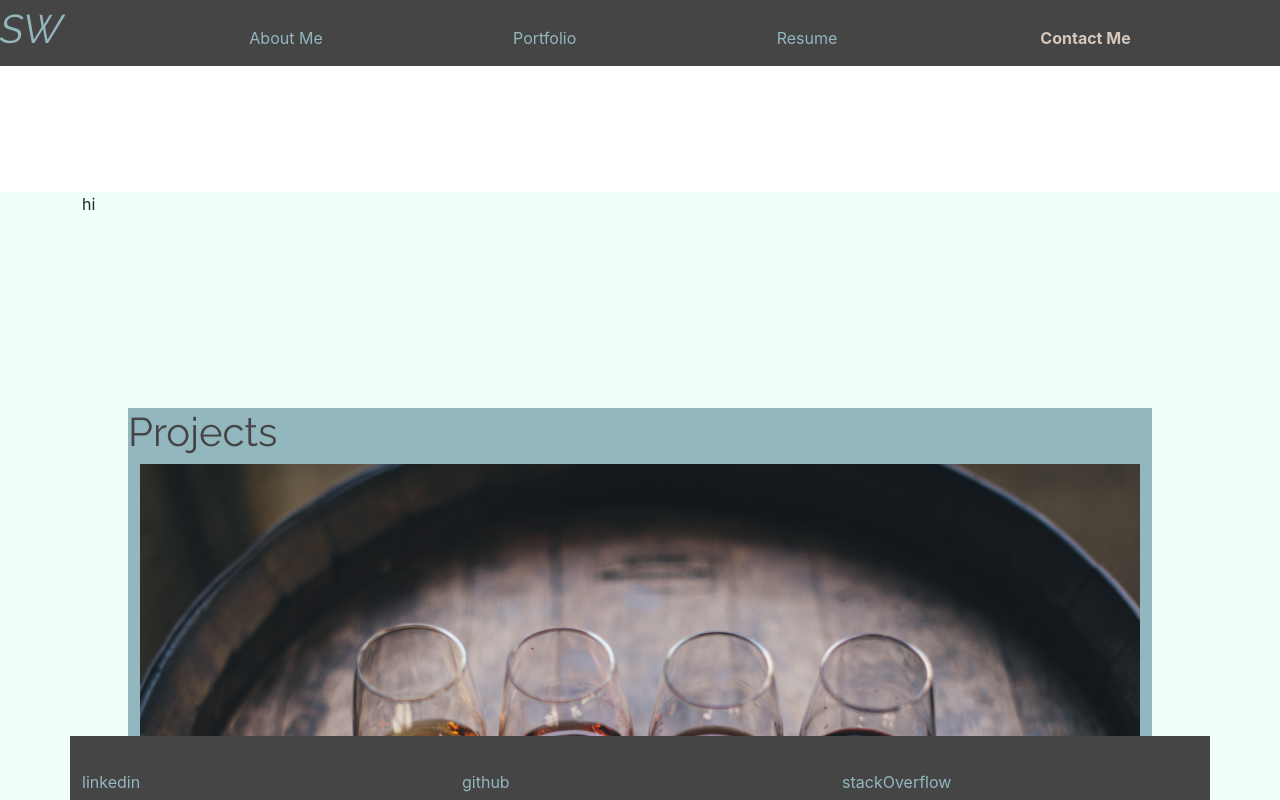
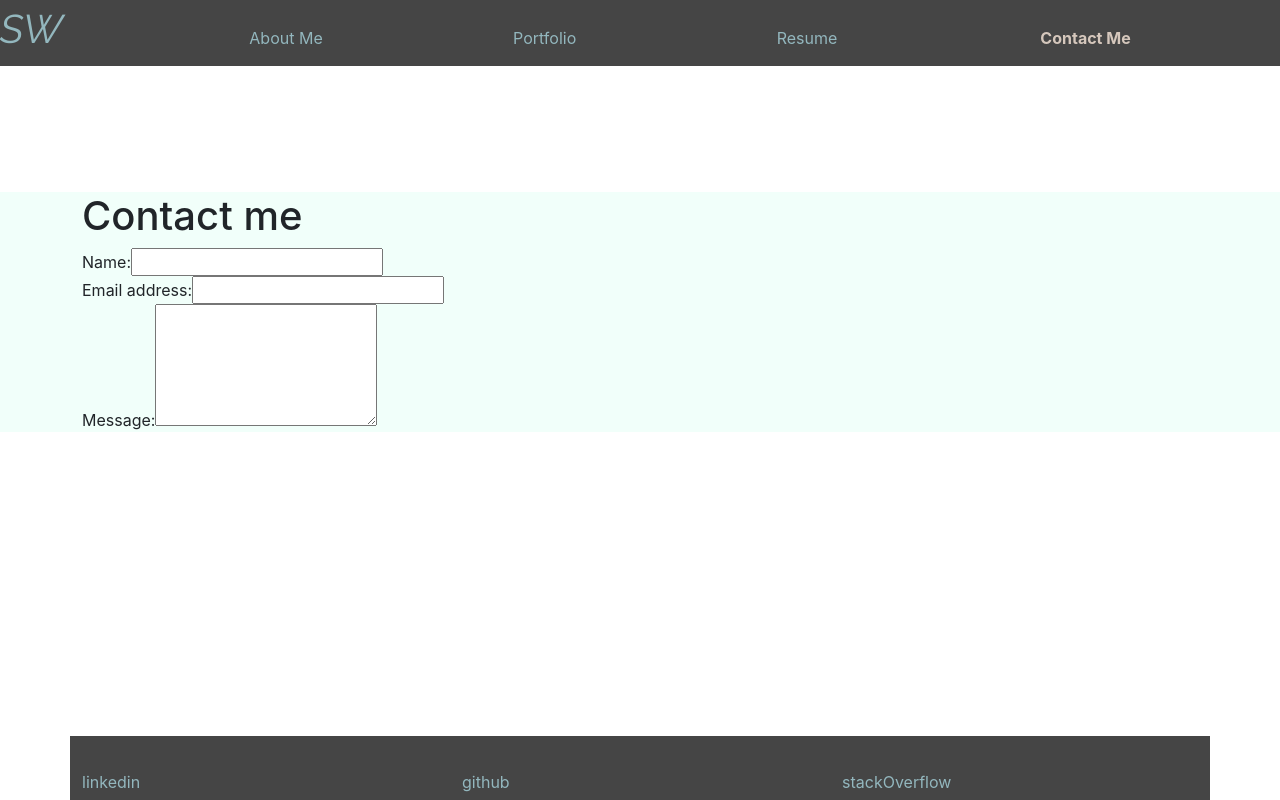
Before and after one commit to sydneywalcoff/sydneywalcoff, a React (Create React App) app: page / in a window 1280 px wide. Both pictures are taken after a click on the element "Contact Me". Shown: the top 800 px of the page. Built offline with nearby package versions, Linux system fonts and the light colour scheme.

Commit message:
about, portfolio, and contact display conditionally

```diff
--- a/src/App.css
+++ b/src/App.css
@@ -97,9 +97,9 @@
 }
 
 /* contact */
-.contact {
+/* .contact {
 
-}
+} */
 
 /* footer */
 footer {
--- a/src/App.js
+++ b/src/App.js
@@ -4,7 +4,7 @@
 import Footer from './components/Footer';
 import About from './components/About';
 import Portfolio from './components/Portfolio';
-import Contact from './components/Contact';
+import ContactForm from './components/Contact';
 
 function App() {
   const [titles] = useState([
@@ -15,7 +15,21 @@
   ]);
 
   const [currentTitle, setCurrentTitle] = useState(titles[0]);
-  console.log('current title: ', currentTitle.name);
+  const currentPage = ({ name }) => {
+    console.log(name)
+    switch (name) {
+      case 'About Me':
+        return <About />
+      case 'Portfolio':
+        return <Portfolio />;
+      case 'Contact Me':
+        return <ContactForm />
+      // case 'Resume':
+      //   return <Resume />;
+      default:
+        break;
+    }
+  };
 
   return (
     <div className="main-bg">
@@ -25,9 +39,9 @@
         currentTitle = {currentTitle.name}
       ></Header>
       <main>
-        <Contact />
-        <Portfolio />
-        <About />
+        {currentPage(currentTitle)}
+
+
       </main>
       <Footer />
     </div>
--- a/src/components/Contact/index.js
+++ b/src/components/Contact/index.js
@@ -2,9 +2,23 @@
 
 const ContactForm = () => {
     return (
-        <div className="contact container">
-            hi
-        </div>
+        <section className = "container">
+            <h1>Contact me</h1>
+            <form id="contact-form">
+                <div>
+                    <label htmlFor="name">Name:</label>
+                    <input type="text" name="name" />
+                </div>
+                <div>
+                    <label htmlFor="email">Email address:</label>
+                    <input type="email" name="email" />
+                </div>
+                <div>
+                    <label htmlFor="message">Message:</label>
+                    <textarea name="message" rows="5"  />
+                </div>
+            </form>
+      </section>
     );
 };
 
--- a/src/components/Nav/index.js
+++ b/src/components/Nav/index.js
@@ -3,7 +3,9 @@
 const Nav = props => {
     const { titles,
         currentTitle,
-        setCurrentTitle
+        setCurrentTitle,
+        contactSelected,
+        setContactSelected
     } = props;
     return (
         <nav className="col-10">
```
